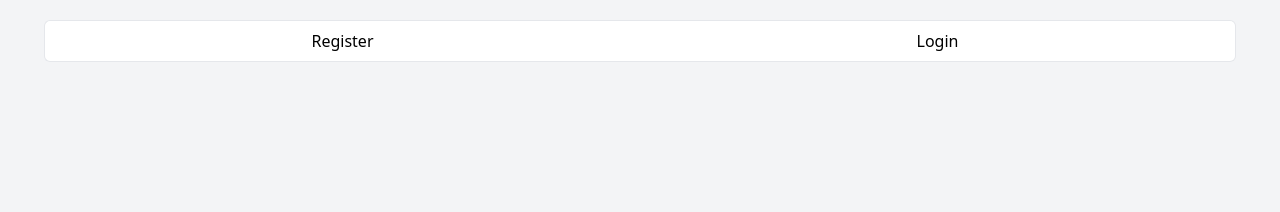
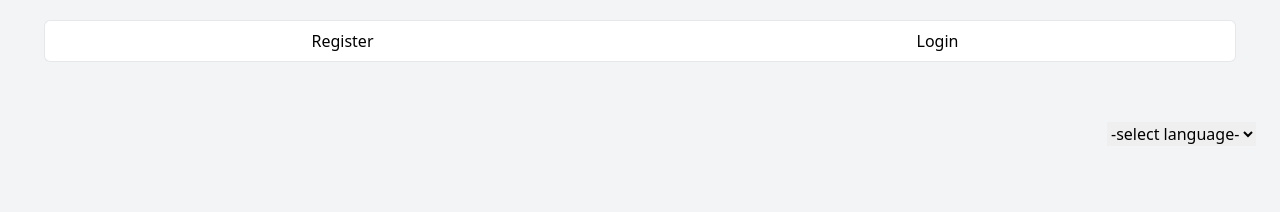
Before and after one commit to LicomJS/Licom, a React (Create React App) app in the folder client/: page / in a window 1280 px wide. Shown: the top 212 px of the page. Built offline with nearby package versions, Linux system fonts and the light colour scheme.

Commit message:
better position for change language option

```diff
--- a/client/src/App.jsx
+++ b/client/src/App.jsx
@@ -34,19 +34,6 @@ const App = () => {
                           {t("Hello")}, {auth.login}!
                         </div>
                       </div>
-
-                      <select
-                        onChange={(e) => {
-                          i18next
-                            .changeLanguage(e.target.value)
-                            .then(moment.locale(e.target.value));
-                        }}
-                      >
-                        <option value="en">English</option>
-                        <option value="de">Deutsch</option>
-                        <option value="pl">Polski</option>
-                        <option value="nl">Nederlands</option>
-                      </select>
 
                       <button
                         className="dark:text-white underline"
@@ -89,6 +76,22 @@ const App = () => {
                   </div>
                 )}
               </div>
+              <select
+                className="mt-10"
+                style={{ float: "right" }}
+                onChange={(e) => {
+                  if (e.target.value !== "none")
+                    i18next
+                      .changeLanguage(e.target.value)
+                      .then(moment.locale(e.target.value));
+                }}
+              >
+                <option value="none">-select language-</option>
+                <option value="en">English</option>
+                <option value="de">Deutsch</option>
+                <option value="pl">Polski</option>
+                <option value="nl">Nederlands</option>
+              </select>
             </div>
           </div>
         </div>
```
